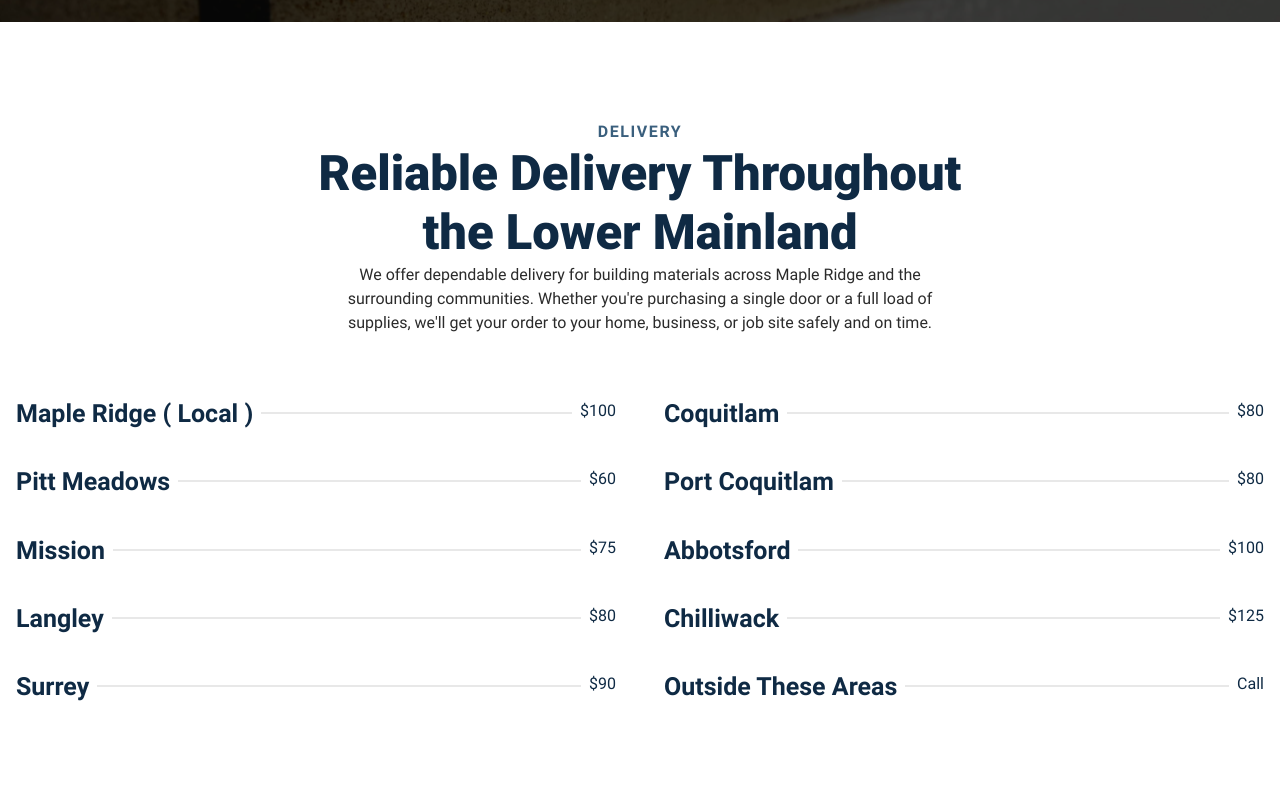
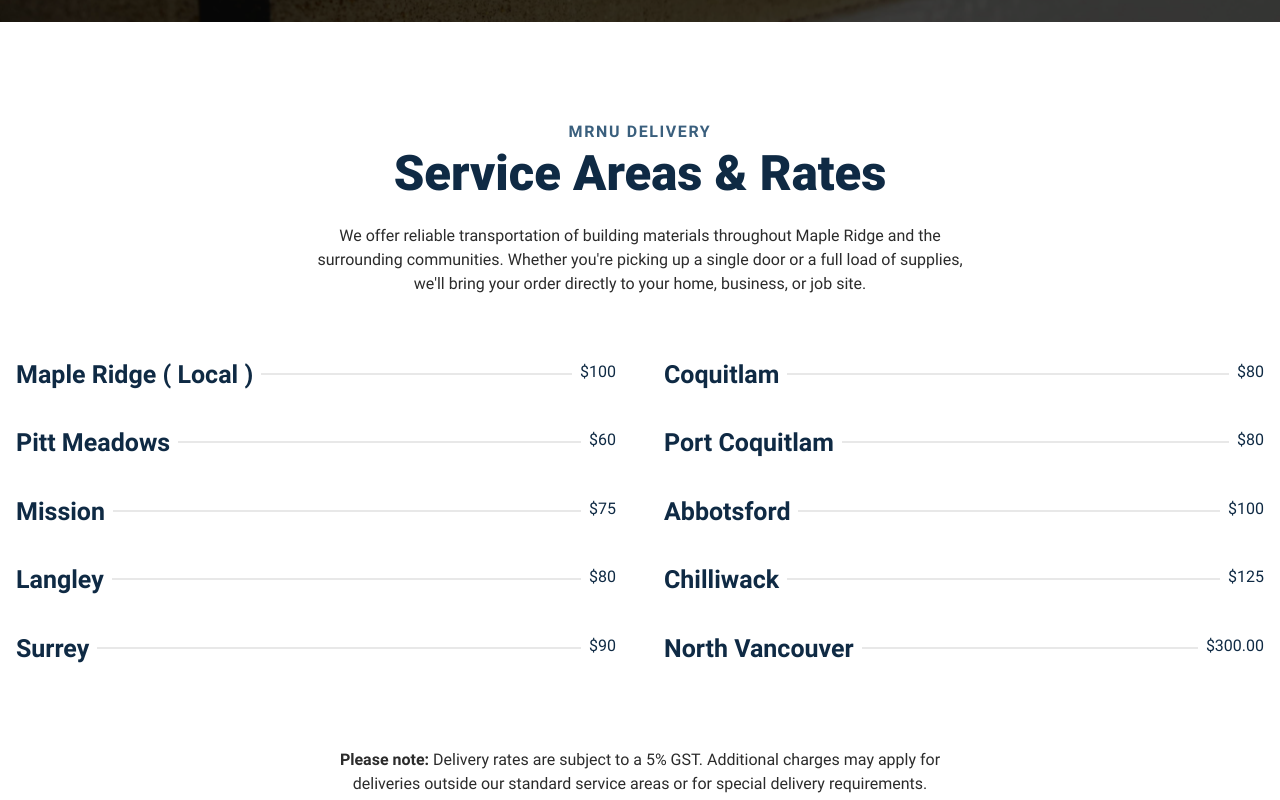
Before and after one commit to BryanX14/MRNU-Build, an Eleventy site: page src/content/pages/delivery.html in a window 1280 px wide. Shown: the part 460-1260 px from the top of the page. Built offline with nearby package versions, Linux system fonts and the light colour scheme; Eleventy itself is replaced by a stand-in of ours; files that its build step writes are made by us from their sources; what @codestitchofficial/eleventy-plugin-sharp-images, glob would draw is missing.

Commit message:
delivery page updates

```diff
--- a/src/assets/sass/delivery.scss
+++ b/src/assets/sass/delivery.scss
@@ -154,6 +154,14 @@
         /* centers content horizontally, set to flex-start to left align */
         align-items: center;
     }
+
+    .cs-text{
+        margin-top: 20px;
+    }
+
+   .note{
+        text-align: center;
+    }
 }
 
 /*-- -------------------------- -->
--- a/src/content/pages/delivery.html
+++ b/src/content/pages/delivery.html
@@ -37,10 +37,10 @@
 <section id="pricing-975">
     <div class="cs-container">
 <div id="cs-content-831">
-    <span class="cs-topper">Delivery</span>
-    <h2 class="cs-title">Reliable Delivery Throughout the Lower Mainland</h2>
+    <span class="cs-topper">MRNU Delivery</span>
+    <h2 class="cs-title">Service Areas & Rates</h2>
     <p class="cs-text">
-        We offer dependable delivery for building materials across Maple Ridge and the surrounding communities. Whether you're purchasing a single door or a full load of supplies, we'll get your order to your home, business, or job site safely and on time.
+        We offer reliable transportation of building materials throughout Maple Ridge and the surrounding communities. Whether you're picking up a single door or a full load of supplies, we'll bring your order directly to your home, business, or job site.
     </p>
 </div>
 
@@ -115,12 +115,13 @@
 
         <li class="cs-menu-item">
             <h3 class="cs-h3">
-                <span class="cs-header">Outside These Areas</span>
-                <span class="cs-price">Call</span>
+                <span class="cs-header">North Vancouver</span>
+                <span class="cs-price">$300.00</span>
             </h3>
         </li>
     </ul>
 </div>
+<p class="cs-text note"><b>Please note:</b> Delivery rates are subject to a 5% GST. Additional charges may apply for deliveries outside our standard service areas or for special delivery requirements.</p>
 </div>
 </section>
 
```
